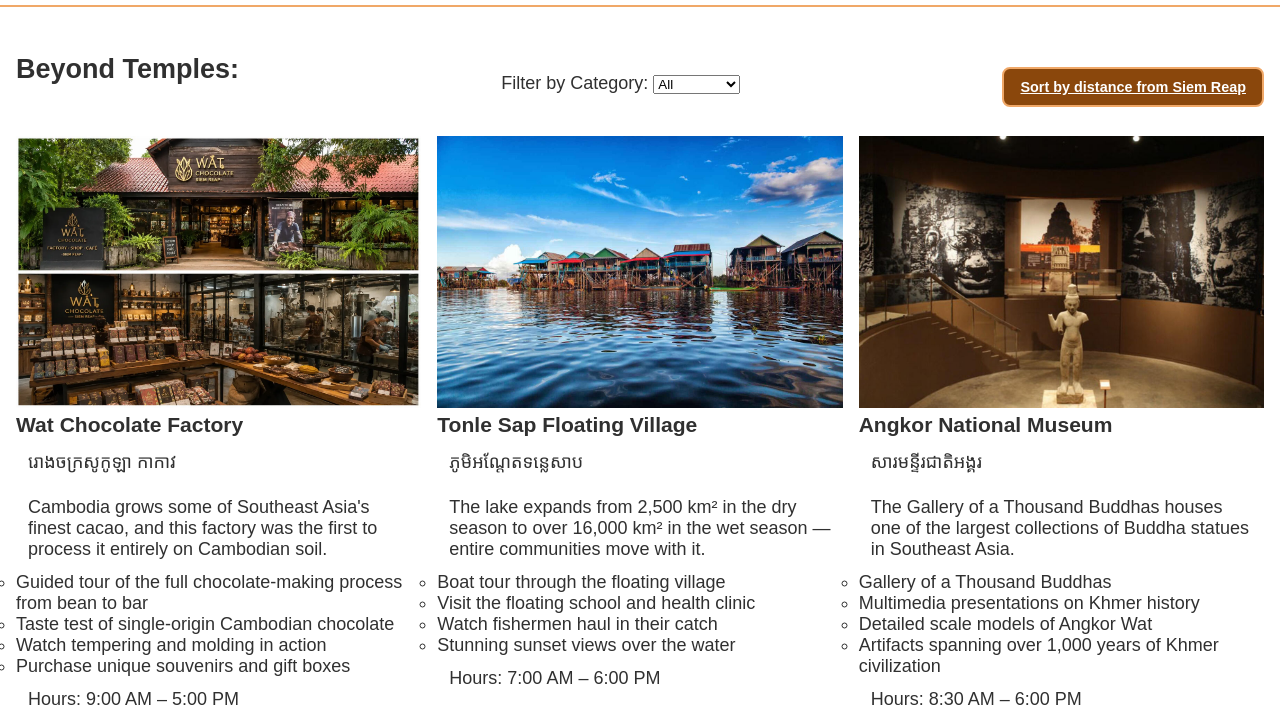
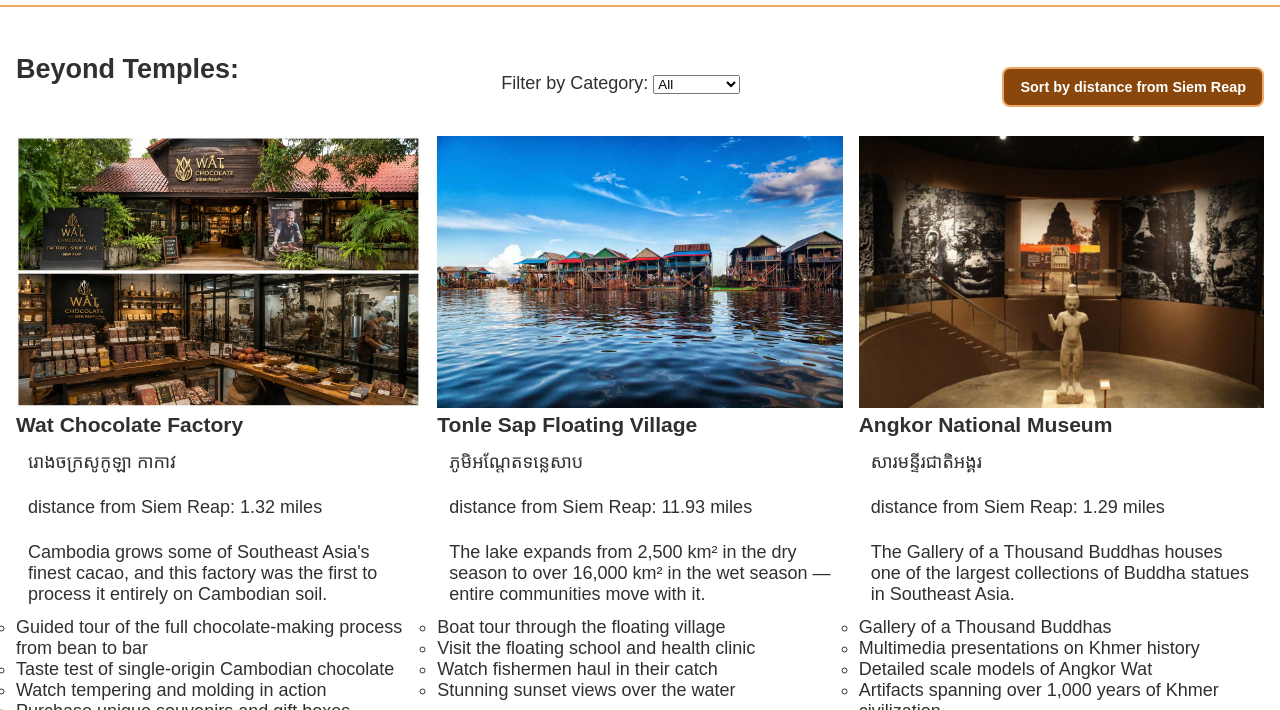
Before and after one commit to Mendenhk/WDD330-Final-Project, a website built with Vite: page src/beyond-temples/index.html in a window 1280 px wide. Shown: the part 101-811 px from the top of the page. Built offline with nearby package versions, Linux system fonts and the light colour scheme.

Commit message:
finished sort by distance from siem reap button

```diff
--- a/src/beyond-temples/index.html
+++ b/src/beyond-temples/index.html
@@ -29,8 +29,8 @@
           </select>
         </label>
 
-        <!-- Map button -->
-        <a class="name-sort-button" id="sort-by-name" href="../temple-map/index.html">
+        <!-- Sort button -->
+        <a class="name-sort-button" id="sort-by-distance">
           Sort by distance from Siem Reap
         </a>
 
--- a/src/js/beyond-temples.js
+++ b/src/js/beyond-temples.js
@@ -17,14 +17,22 @@
 
 async function init() {
   const beyonds = await getBeyond();
-  const beyondList = document.querySelector(".temple-list");
+  const beyondListElement = document.querySelector(".temple-list");
   //below renders beyond cards
-  beyondList.innerHTML = beyonds.map(beyondCardTemplate).join("");
+  beyondListElement.innerHTML = beyonds.map(beyondCardTemplate).join("");
 
   //category dropdown event listener
-  const categoryDropdown = document.querySelector("#category");
+  const categoryDropdown = document.getElementById("category");
   categoryDropdown.addEventListener("change", () => {
-    filterByCategory(beyonds, categoryDropdown.value, beyondList);
+    filterByCategory(beyonds, categoryDropdown.value, beyondListElement);
+  });
+
+  //sort by distance button
+  const distanceBtn = document.getElementById("sort-by-distance");
+  distanceBtn.addEventListener("click", () => {
+    //resets the dropdown menu.
+    categoryDropdown.value = "all"
+    sortByDistance(beyonds, beyondListElement);
   });
 
   // syncFavoriteButtons();
@@ -37,6 +45,7 @@
       <img src="${beyond.image}" alt="${beyond.name}">
       <h3>${beyond.name}</h3>
       <p class="khmer-name">${beyond.khmerName}</p>
+      <p class="siem-distance">distance from Siem Reap: ${getDistanceFromSiemReap(beyond.latitude, beyond.longitude).toFixed(2)} miles</p>
       <p>${beyond.uniqueFact}</p>
       <ul>
         ${beyond.highlights.map(h => `<li>${h}</li>`).join("")}
@@ -47,13 +56,36 @@
   `;
 }
 
-function filterByCategory(list, category, beyondList) {
+function filterByCategory(list, category, beyondListElement) {
   if (category !== "all") {
     const filteredList = list.filter((element) => element.category === category);
-    beyondList.innerHTML = filteredList.map(beyondCardTemplate).join("");
+    beyondListElement.innerHTML = filteredList.map(beyondCardTemplate).join("");
   } else {
-    beyondList.innerHTML = list.map(beyondCardTemplate).join("");
+    beyondListElement.innerHTML = list.map(beyondCardTemplate).join("");
   }
+}
+
+function sortByDistance(list, beyondListElement) {
+  const sortedList = list.sort((a, b) => getDistanceFromSiemReap(a.latitude, a.longitude) - getDistanceFromSiemReap(b.latitude, b.longitude));
+  beyondListElement.innerHTML = sortedList.map(beyondCardTemplate).join("");
+}
+
+//below is the function for the haversine distance from Siem Reap, gotten from AI.
+function getDistanceFromSiemReap(lat2, lng2) {
+  const R = 6371; // km
+  const lat1 = 13.3671;
+  const lng1 = 103.8448;
+  const toRad = deg => deg * (Math.PI / 180);
+
+  const dLat = toRad(lat2 - lat1);
+  const dLng = toRad(lng2 - lng1);
+
+  const a =
+    Math.sin(dLat / 2) ** 2 +
+    Math.cos(toRad(lat1)) * Math.cos(toRad(lat2)) * Math.sin(dLng / 2) ** 2;
+
+  const c = 2 * Math.atan2(Math.sqrt(a), Math.sqrt(1 - a));
+  return R * c;
 }
 
 // function syncFavoriteButtons(){
```
